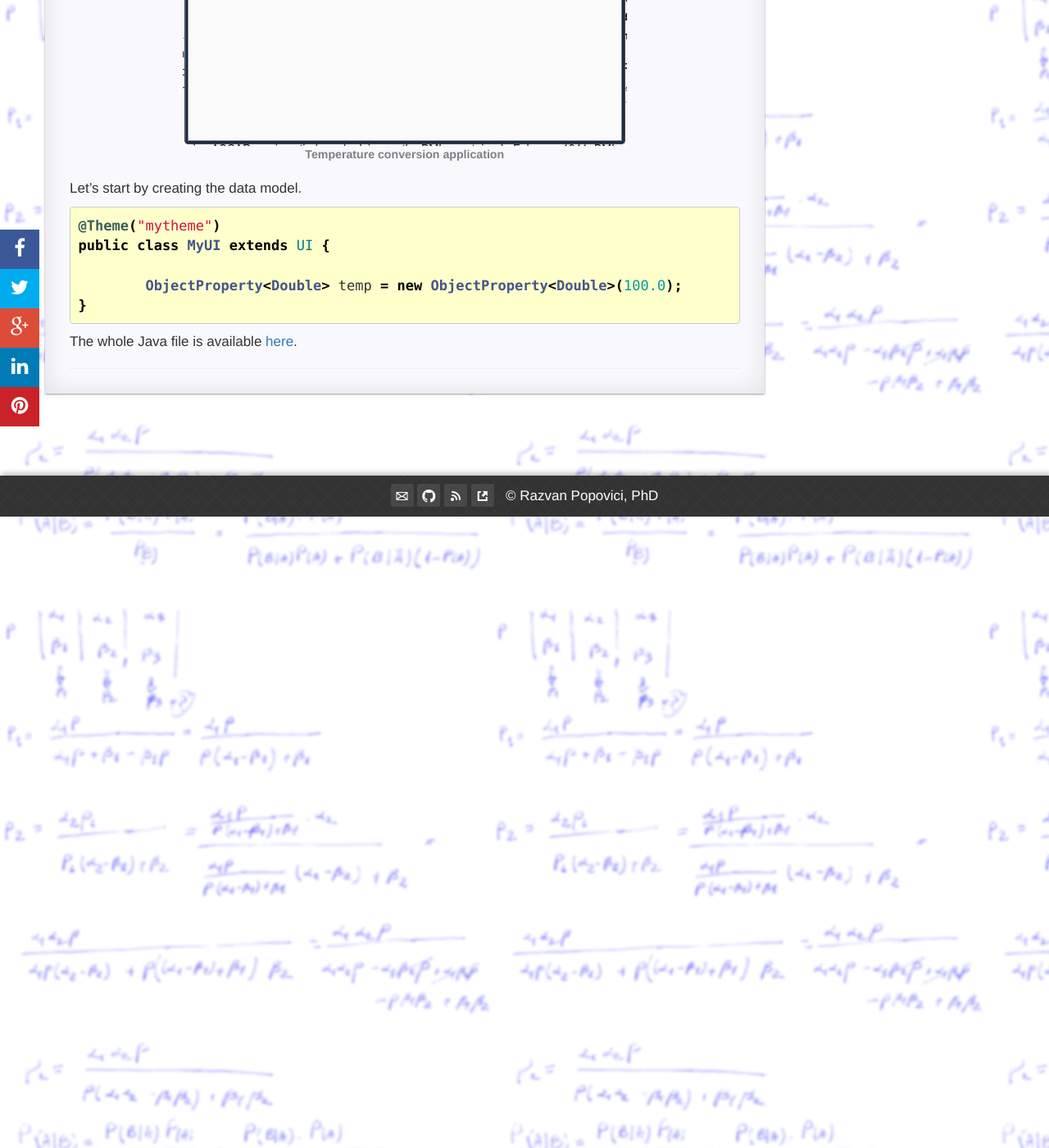
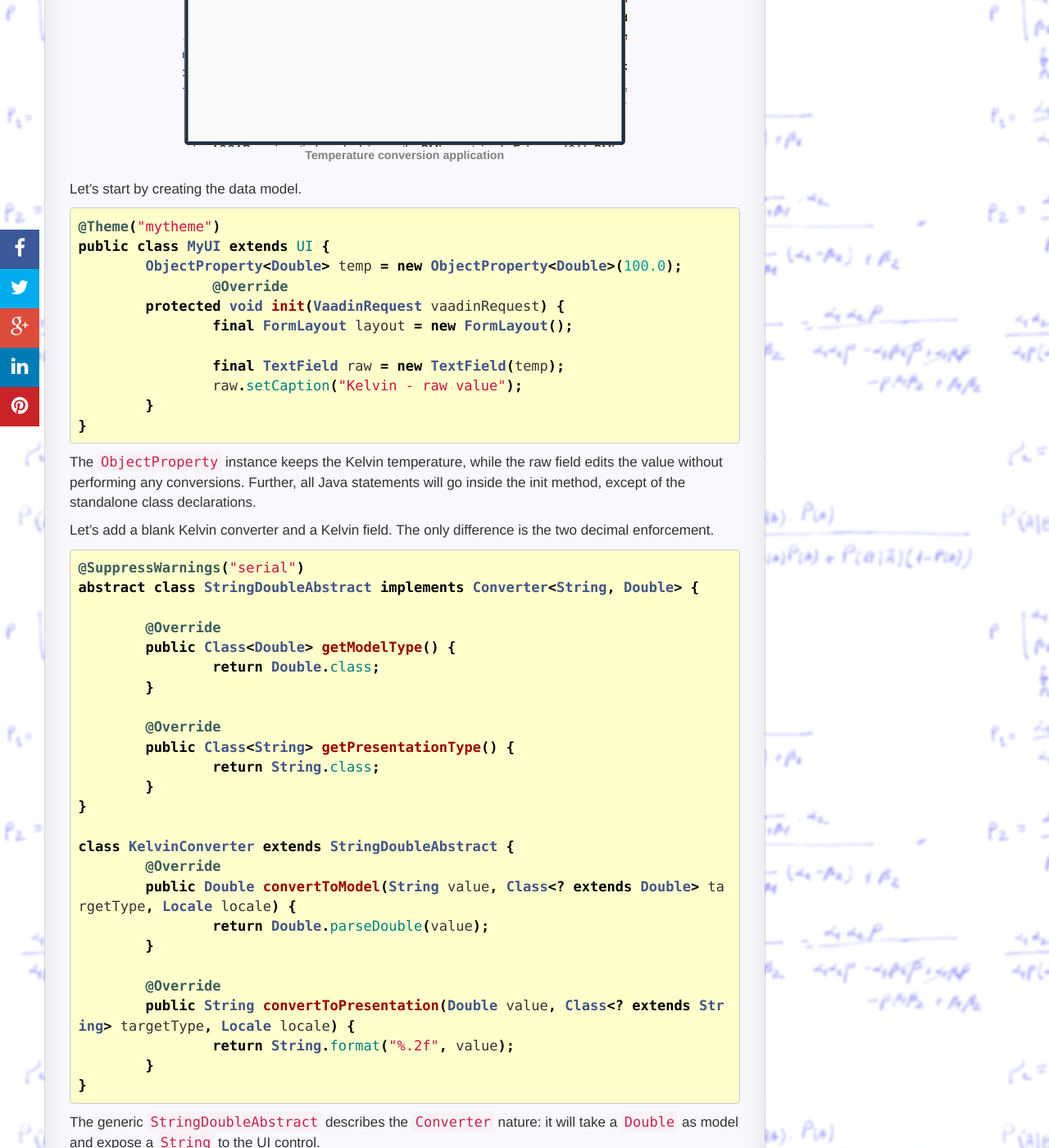
Before and after one commit to RazvanML/reco-link, a Jekyll site: the page built from _posts/2016-12-05-Vaadin-Temperature-Conversion.md, in a window 1280 px wide and 1400 px high, scrolled down 905 px. Shown: the whole window at 82% size. Built offline with Jekyll 4.4.1, drawn with Linux system fonts in a browser that asks for light colours; nearby versions of some CDN libraries; comment, search, counter and statistics services are not loaded; some of the changed text lies outside the part shown.

Commit message:
progress

````diff
--- a/_posts/2016-12-05-Vaadin-Temperature-Conversion.md
+++ b/_posts/2016-12-05-Vaadin-Temperature-Conversion.md
@@ -5,7 +5,7 @@ tags: Vaadin UI Ajax MVC GUI
 categories: UI
 ---
 
-This is one of my first MVC applications in Vaadin. It demonstrate a simple form and interaction with ObjectProperty.
+This is one of my first MVC applications in Vaadin. It demonstrate a simple form and interaction with ```ObjectProperty```.
 
 <!--more-->
 
@@ -24,9 +24,65 @@ Let's start by creating the data model.
 ```java
 @Theme("mytheme")
 public class MyUI extends UI {
+	ObjectProperty<Double> temp = new ObjectProperty<Double>(100.0);
+		@Override
+	protected void init(VaadinRequest vaadinRequest) {
+		final FormLayout layout = new FormLayout();
 
-	ObjectProperty<Double> temp = new ObjectProperty<Double>(100.0);
+		final TextField raw = new TextField(temp);
+		raw.setCaption("Kelvin - raw value");
+	}
 }
 ```
 
+The ``ObjectProperty`` instance keeps the Kelvin temperature, while the raw field edits the value without performing any conversions.
+Further, all Java statements will go inside the init method, except of the standalone class declarations.
+
+Let's add a blank Kelvin converter and a Kelvin field. The only difference is the two decimal enforcement.
+
+```java
+@SuppressWarnings("serial")
+abstract class StringDoubleAbstract implements Converter<String, Double> {
+
+	@Override
+	public Class<Double> getModelType() {
+		return Double.class;
+	}
+
+	@Override
+	public Class<String> getPresentationType() {
+		return String.class;
+	}
+}
+
+class KelvinConverter extends StringDoubleAbstract {
+	@Override
+	public Double convertToModel(String value, Class<? extends Double> targetType, Locale locale) {
+		return Double.parseDouble(value);
+	}
+
+	@Override
+	public String convertToPresentation(Double value, Class<? extends String> targetType, Locale locale) {
+		return String.format("%.2f", value);
+	}
+}
+```
+The generic ```StringDoubleAbstract``` describes the ```Converter``` nature: it will take a ```Double``` as model and expose a ```String``` to the UI control.
+
+```java
+		final TextField kelvin = new TextField(temp);
+		kelvin.setConverter(new KelvinConverter());
+		kelvin.setCaption("Kelvin");
+```
+
+
+```java
+```
+
+```java
+```
+
+```java
+```
+
 The whole Java file is available  <a href="{{'/static/vaadin/MyUI.java' | prepend: site.baseurl }}">here</a>.
````
